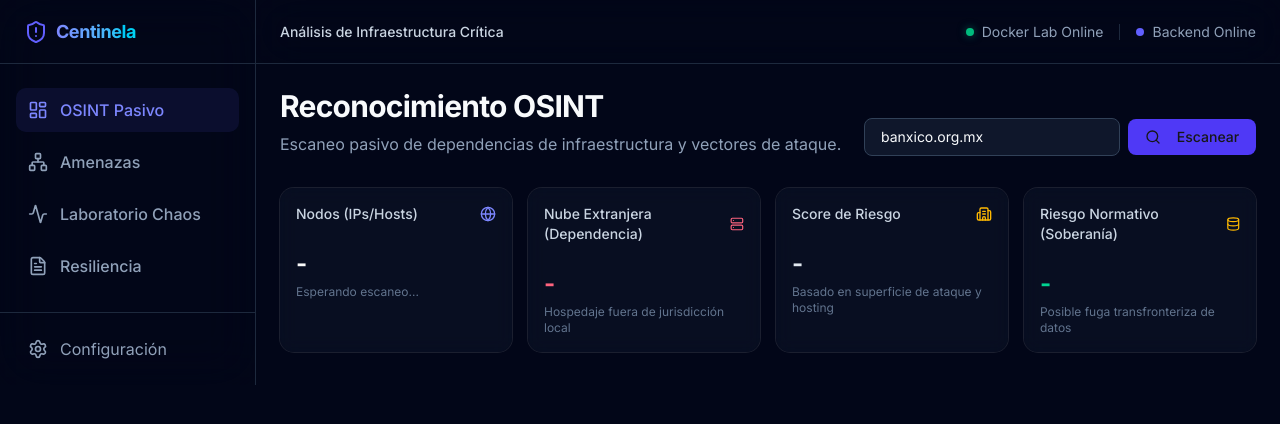
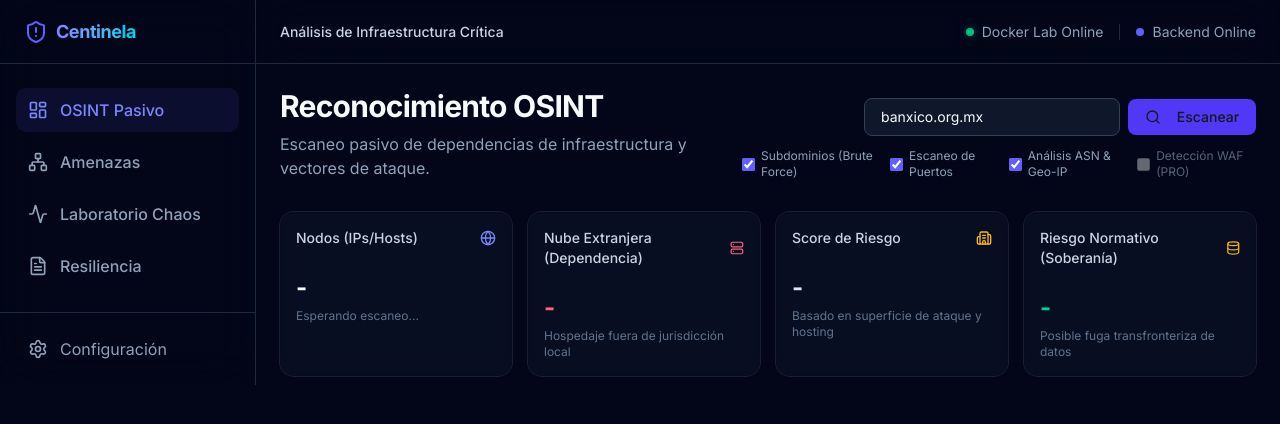
Before and after one commit to kaisaenz/AI_Security_Yais, a Next.js app in the folder web/frontend/: page / in a window 1280 px wide. Shown: the top 424 px of the page. Built offline with nearby package versions, Linux system fonts and the light colour scheme.

Commit message:
feat: add advanced scanning options to UI

```diff
--- a/web/frontend/src/app/page.tsx
+++ b/web/frontend/src/app/page.tsx
@@ -61,6 +61,7 @@ export default function Home() {
           <h1 className="text-3xl font-bold tracking-tight mb-2">Reconocimiento OSINT</h1>
           <p className="text-slate-400">Escaneo pasivo de dependencias de infraestructura y vectores de ataque.</p>
         </div>
+        <div className="flex flex-col items-end gap-3">
           <div className="flex items-center gap-2">
             <input
               type="text"
@@ -73,6 +74,26 @@ export default function Home() {
               {isScanning ? <Loader2 className="w-4 h-4 mr-2 animate-spin" /> : <Search className="w-4 h-4 mr-2" />}
               Escanear
             </Button>
+          </div>
+          {/* Opciones de escaneo */}
+          <div className="flex gap-4 text-xs text-slate-400 mr-2">
+            <label className="flex items-center gap-1.5 cursor-pointer hover:text-slate-200 transition-colors">
+              <input type="checkbox" className="accent-indigo-500" defaultChecked />
+              <span>Subdominios (Brute Force)</span>
+            </label>
+            <label className="flex items-center gap-1.5 cursor-pointer hover:text-slate-200 transition-colors">
+              <input type="checkbox" className="accent-indigo-500" defaultChecked />
+              <span>Escaneo de Puertos</span>
+            </label>
+            <label className="flex items-center gap-1.5 cursor-pointer hover:text-slate-200 transition-colors">
+              <input type="checkbox" className="accent-indigo-500" defaultChecked />
+              <span>Análisis ASN & Geo-IP</span>
+            </label>
+            <label className="flex items-center gap-1.5 cursor-pointer hover:text-slate-200 transition-colors opacity-60">
+              <input type="checkbox" className="accent-indigo-500" disabled />
+              <span>Detección WAF (PRO)</span>
+            </label>
+          </div>
         </div>
       </div>
 
```
Lines whose indentation alone changed are shown as unchanged.
